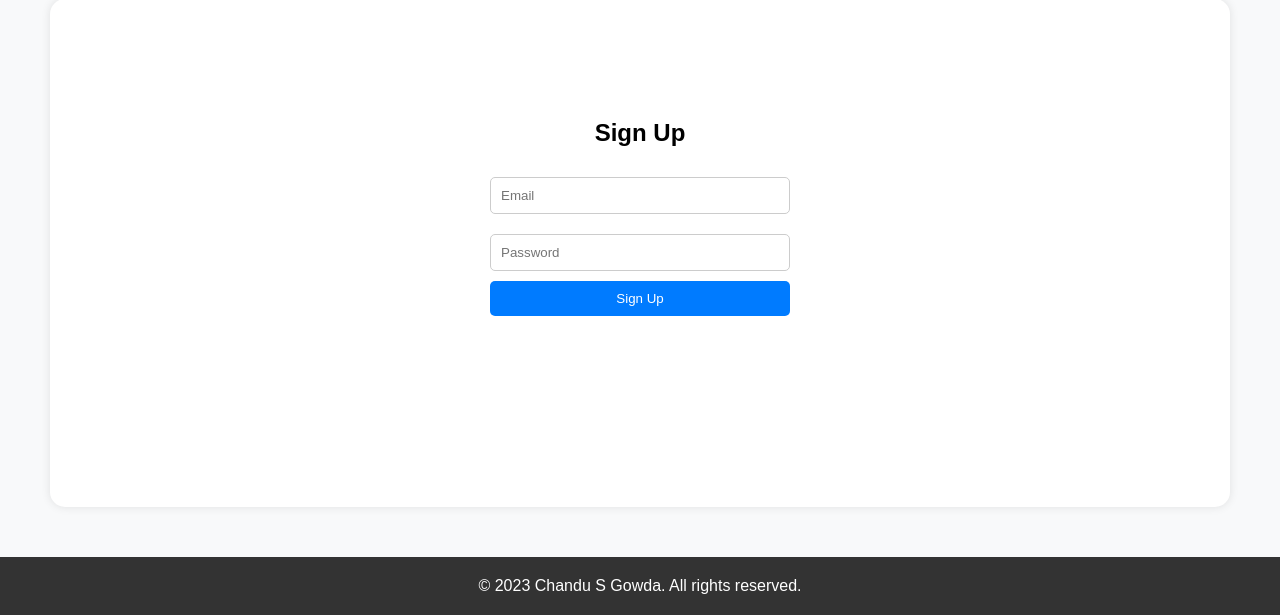
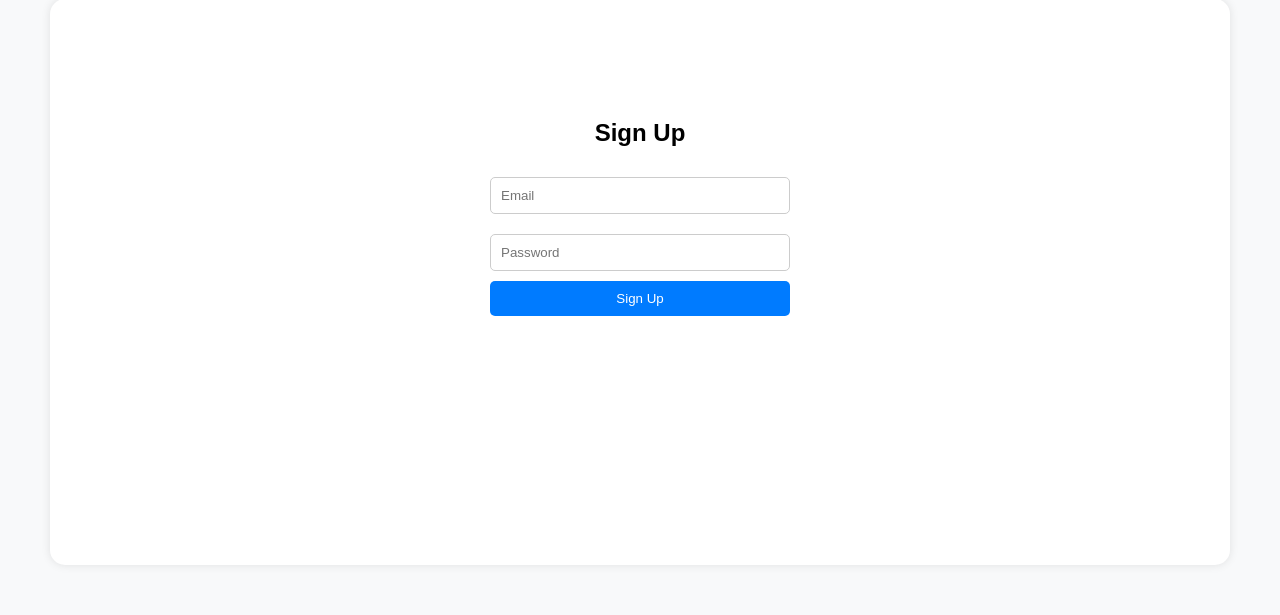
Before and after one commit to Ahmad1126/onlineplatform, a Flask app: page /signup in a window 1280 px wide. Shown: the part 185-800 px from the top of the page. Run offline with Flask 3, Linux system fonts and the light colour scheme.

Commit message:
Update signup.html

```diff
--- a/templates/signup.html
+++ b/templates/signup.html
@@ -40,13 +40,6 @@
             background-color: #fff;
             border-radius: 15px;
             box-shadow: 0 0 10px rgba(0, 0, 0, 0.1);
-        }
-
-        footer {
-            background-color: #333;
-            color: #fff;
-            padding: 20px;
-            text-align: center;
         }
 
         /* Style the sign-up form */
@@ -109,10 +102,6 @@
         </form>
     </div>
 
-    <!-- Footer -->
-    <footer>
-        &copy; 2023 Chandu S Gowda. All rights reserved.
-    </footer>
 </body>
 
 </html>
```
